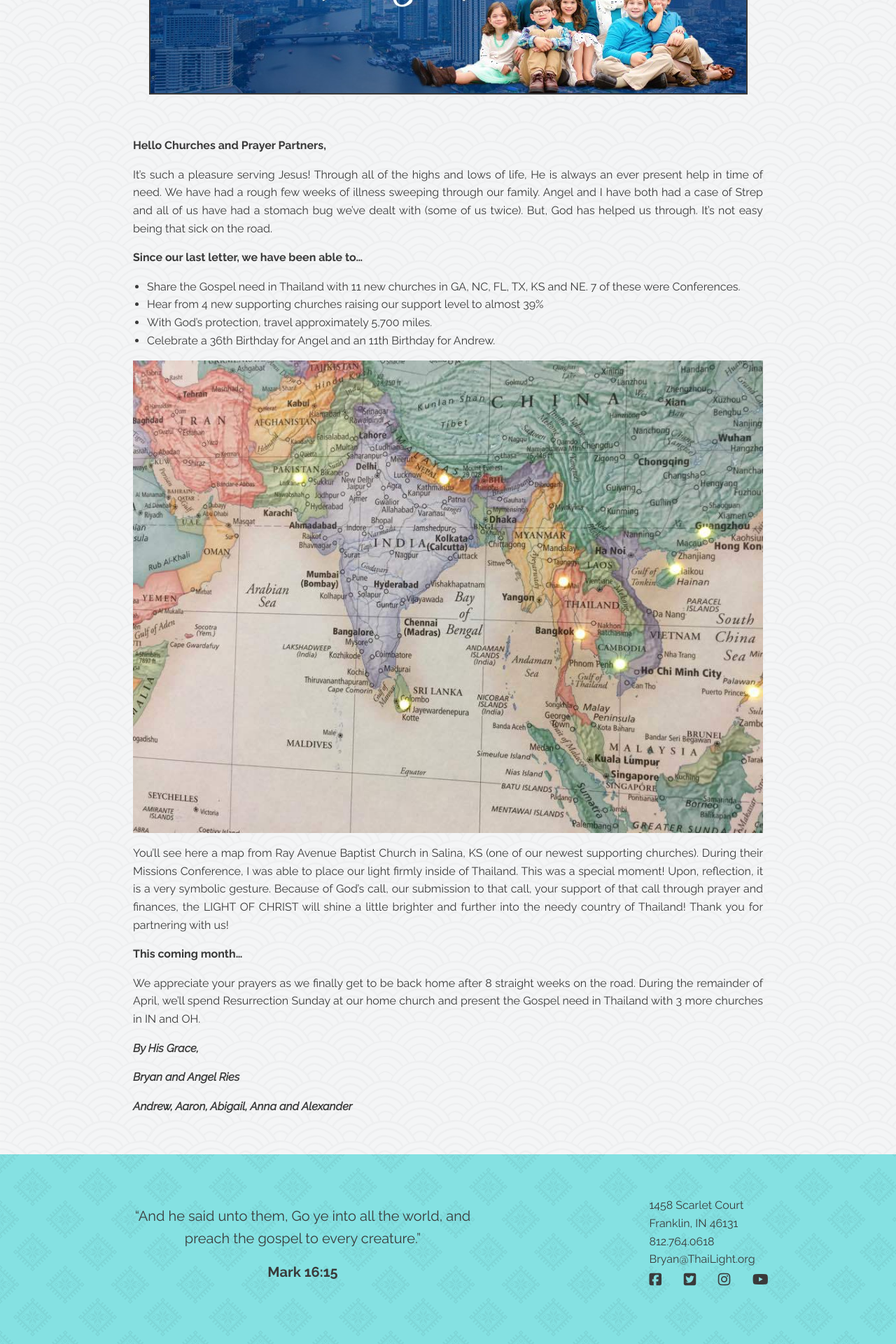
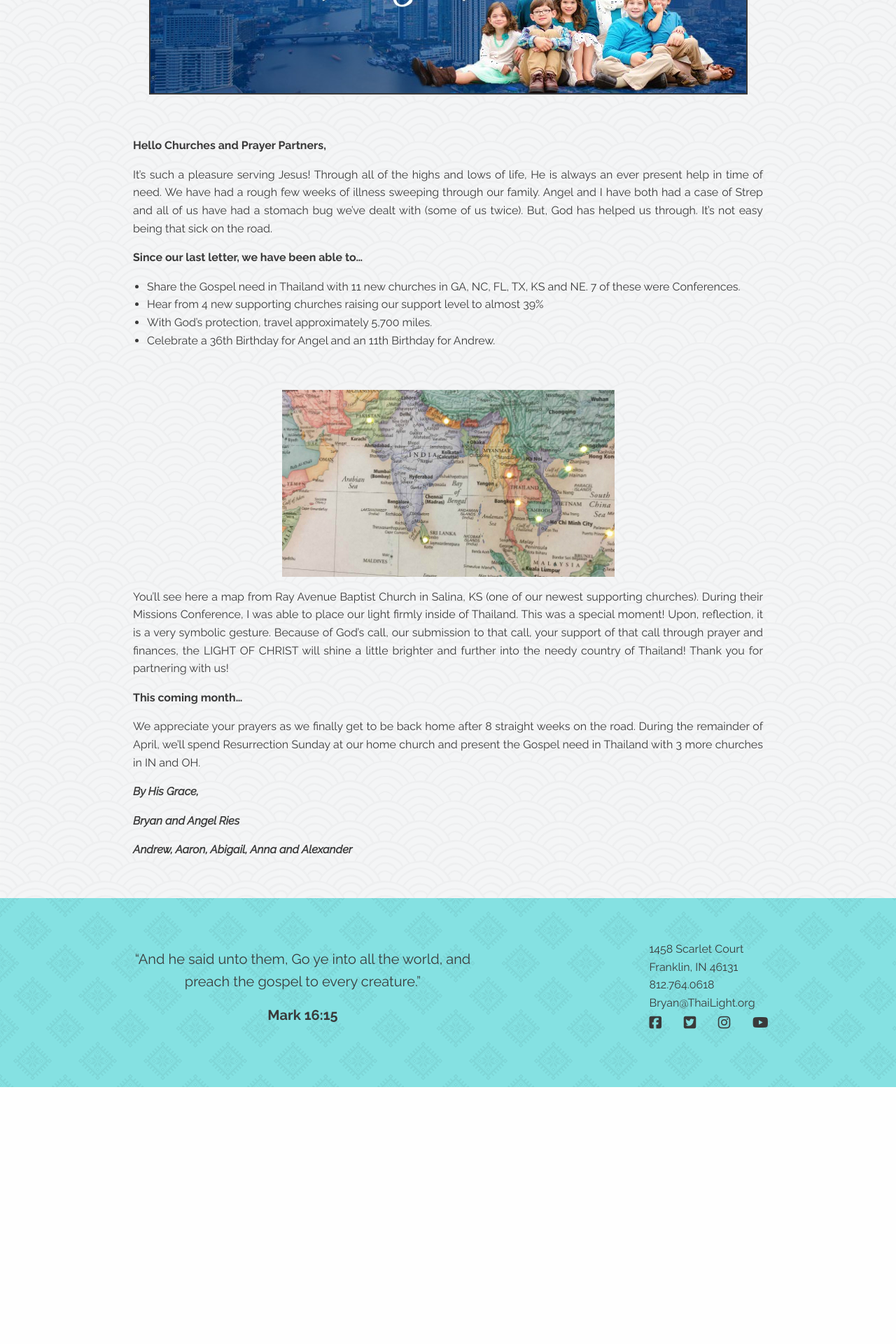
Before and after one commit to pastorryanhayden/thailight, a Jekyll site: the page built from _posts/2017-04-07-april-2017-update.md, in a window 1280 px wide. Shown: the part 1519-3439 px from the top of the page at 70% size. Built offline with Jekyll 4.4.1, drawn with Linux system fonts in a browser that asks for light colours; nearby versions of some CDN libraries; some web fonts are replaced; after the commit the page ends 3072 px from its top, so only the background shows below that.

Commit message:
Updated '_posts/2017-04-07-april-2017-update.md' via CloudCannon

```diff
--- a/_posts/2017-04-07-april-2017-update.md
+++ b/_posts/2017-04-07-april-2017-update.md
@@ -21,7 +21,9 @@ It’s such a pleasure serving Jesus! Through all of the highs and lows of life,
 * With God’s protection, travel approximately 5,700 miles.
 * Celebrate a 36th Birthday for Angel and an 11th Birthday for Andrew.
 
-![](/uploads/versions/light-map---x----960-720x---.jpg)
+&nbsp;
+
+![](/uploads/versions/light-map2---x----476-267x---.jpg)
 
 You’ll see here a map from Ray Avenue Baptist Church in Salina, KS (one of our newest supporting churches). During their Missions Conference, I was able to place our light firmly inside of Thailand. This was a special moment! Upon, reflection, it is a very symbolic gesture. Because of God’s call, our submission to that call, your support of that call through prayer and finances, the LIGHT OF CHRIST will shine a little brighter and further into the needy country of Thailand! Thank you for partnering with us!
 
```
